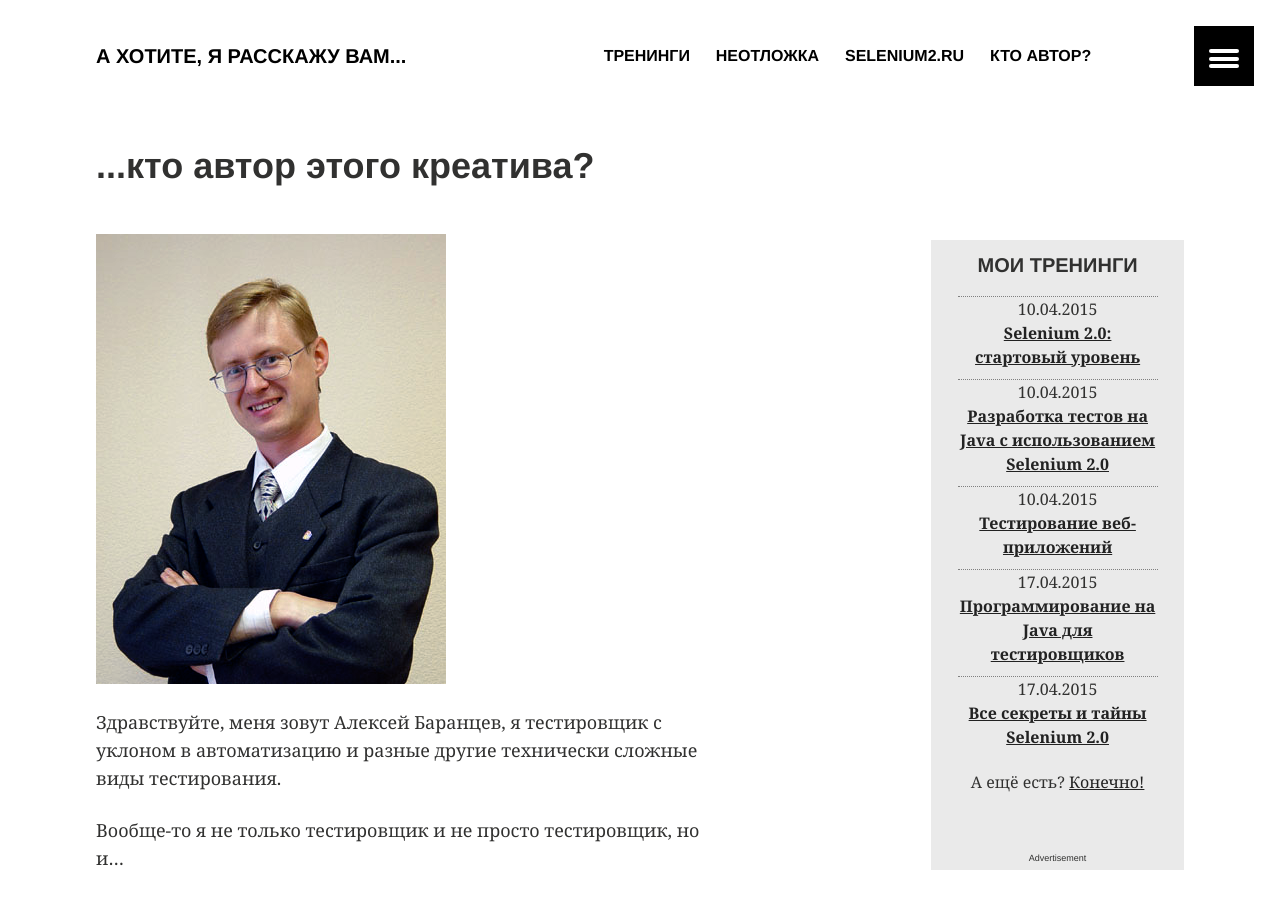
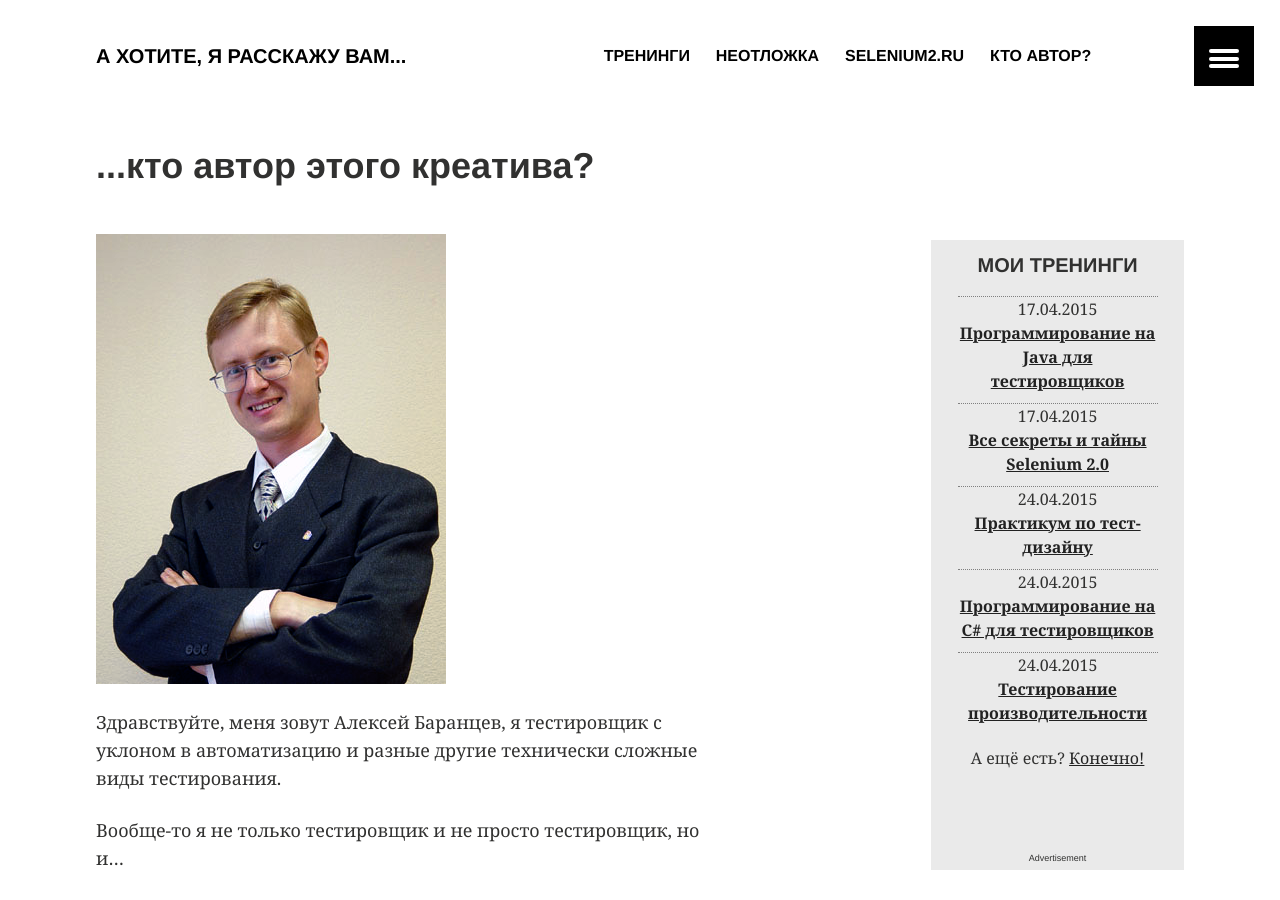
Before and after one commit to baranceva/barancev.github.io, a Jekyll site: the page built from about/index.md, in a window 1280 px wide and 900 px high. Built offline with Jekyll 4.4.1, drawn with Linux system fonts in a browser that asks for light colours.

Commit message:
Update advertising.html

```diff
--- a/_includes/advertising.html
+++ b/_includes/advertising.html
@@ -17,18 +17,6 @@ font-weight: 700; font-size: 1.25em; text-transform: uppercase;
 <ul>
 
 <li>
-<span>10.04.2015</span><br>
-<a href="http://software-testing.ru/trainings/schedule?&task=3&cid=187">Selenium 2.0: стартовый уровень</a>
-</li>
-<li>
-<span>10.04.2015</span><br>
-<a href="http://software-testing.ru/trainings/schedule?&task=3&cid=186">Разработка тестов на Java с использованием Selenium 2.0</a>
-</li>
-<li>
-<span>10.04.2015</span><br>
-<a href="http://software-testing.ru/trainings/schedule?&task=3&cid=189">Тестирование веб-приложений</a>
-</li>
-<li>
 <span>17.04.2015</span><br>
 <a href="http://software-testing.ru/trainings/schedule?&task=3&cid=1">Программирование на Java для тестировщиков</a>
 </li>
@@ -36,6 +24,18 @@ font-weight: 700; font-size: 1.25em; text-transform: uppercase;
 <span>17.04.2015</span><br>
 <a href="http://software-testing.ru/trainings/schedule?&task=3&cid=164">Все секреты и тайны Selenium 2.0</a>
 </li>
+<li>
+<span>24.04.2015</span><br>
+<a href="http://software-testing.ru/trainings/schedule?&task=3&cid=46">Практикум по тест-дизайну</a>
+</li>
+<li>
+<span>24.04.2015</span><br>
+<a href="http://software-testing.ru/trainings/schedule?&task=3&cid=226">Программирование на C# для тестировщиков</a>
+</li>
+<li>
+<span>24.04.2015</span><br>
+<a href="http://software-testing.ru/trainings/schedule?task=3&cid=19&sem_midx=2&sem_jidx=0">Тестирование производительности</a>
+</li>
 </ul>
 А ещё есть? <a href="http://software-testing.ru/trainings/schedule">Конечно!</a>
 </ins>
```
